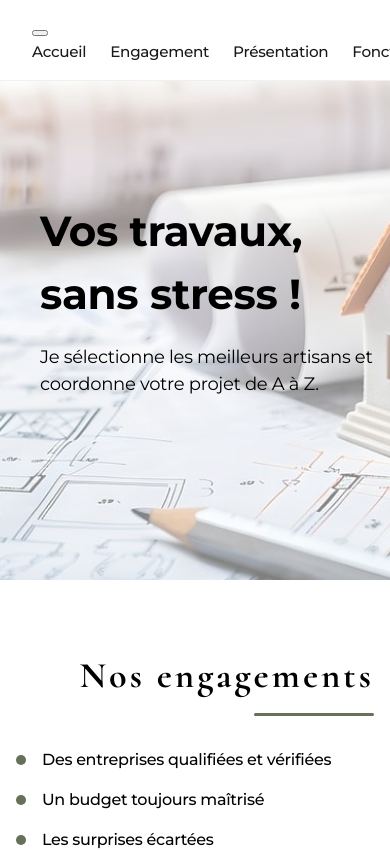
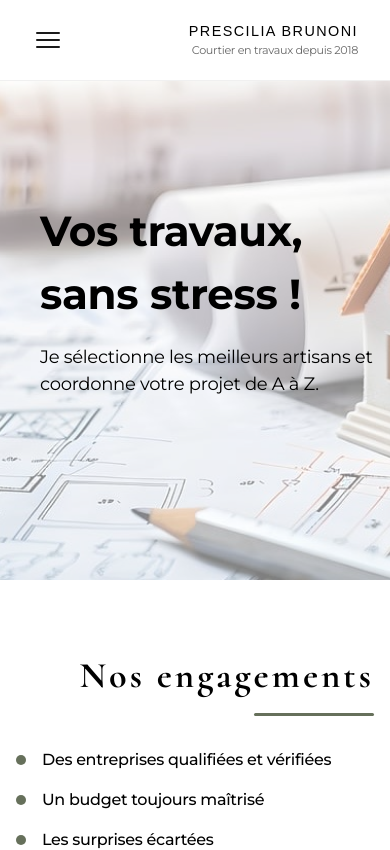
Before and after one commit to marieprn/Prescilia-Brunoni, a React (Vite) app: page / in a window 390 px wide. Shown: the top 850 px of the page. Built offline with nearby package versions, Linux system fonts and the light colour scheme; a web font is replaced by a local one.

Commit message:
MAJ version mobile

```diff
--- a/src/components/presentation.jsx
+++ b/src/components/presentation.jsx
@@ -1,5 +1,5 @@
 import "../styles/presentation.scss";
-import ProfilImg from "../assets/profil.jpg";
+import ProfilImg from "../assets/profil.png";
 
 const Presentation = () => (
   <section className="presentation">
--- a/src/styles/presentation.scss
+++ b/src/styles/presentation.scss
@@ -29,7 +29,7 @@
   display: grid;
   grid-template-columns: 1.6fr 1fr;
   gap: 40px;
-  align-items: start;
+  align-items: center; // au lieu de start
 }
 
 .texte {
@@ -43,12 +43,14 @@
 }
 
 .photo {
-  position: sticky;
-  align-self: start;
+  display: flex;
+  justify-content: center;
+  align-self: center;
 
   img {
     width: 100%;
-    max-width: 360px;
+    max-width: 260px;
+    aspect-ratio: 1 / 1;
     border-radius: 16px;
     object-fit: cover;
     box-shadow: 0 14px 35px rgba(0, 0, 0, 0.12);
@@ -65,14 +67,11 @@
     grid-template-columns: 1fr;
   }
 
-  .photo {
-    position: static;
-
-    img {
-      max-width: 280px;
-      margin: 0 auto;
-      display: block;
-    }
+  .photo img {
+    max-width: 200px;
+    margin: 0 auto;
+    display: block;
+  }
 
     .caption {
       margin: 14px auto 0;
@@ -90,7 +89,7 @@
       }
     }
   }
-}
+
 
 @media (max-width: 600px) {
   .presentation {
--- a/src/styles/topHeader.scss
+++ b/src/styles/topHeader.scss
@@ -7,17 +7,48 @@
   left: 0;
   right: 0;
   z-index: 9999;
-
   height: 80px;
   padding: 0 $espace-l;
-
   display: flex;
   align-items: center;
   gap: 30px;
-
   background: $couleur-fond;
   backdrop-filter: blur(10px);
   border-bottom: 1px solid rgba(0, 0, 0, 0.06);
+}
+
+// === BURGER ===
+.burger {
+  display: none;
+  flex-direction: column;
+  justify-content: center;
+  gap: 5px;
+  background: none;
+  border: none;
+  cursor: pointer;
+  padding: 4px;
+  z-index: 10000;
+
+  span {
+    display: block;
+    width: 24px;
+    height: 2px;
+    background: $couleur-texte;
+    border-radius: 2px;
+    transition: all 0.25s ease;
+    transform-origin: center;
+  }
+
+  // Animation croix
+  &.open span:nth-child(1) {
+    transform: translateY(7px) rotate(45deg);
+  }
+  &.open span:nth-child(2) {
+    opacity: 0;
+  }
+  &.open span:nth-child(3) {
+    transform: translateY(-7px) rotate(-45deg);
+  }
 }
 
 // === MENU ===
@@ -92,14 +123,59 @@ body {
   padding-top: 80px;
 }
 
-// === Responsive ===
+// === RESPONSIVE ===
 @media (max-width: 900px) {
   .headerText {
-    display: none;
+    h1 {
+      font-size: 0.9rem;
+      letter-spacing: 0.1em;
+    }
+
+    p {
+      font-size: 0.7rem;
+    }
+  }
+
+  .burger {
+    display: flex;
   }
 
   .menu-bar ul {
-    overflow-x: auto;
-    white-space: nowrap;
+    display: none;
+    flex-direction: column;
+    align-items: flex-start;
+    gap: 0;
+    position: fixed;
+    top: 80px;
+    left: 0;
+    right: 0;
+    background: $couleur-fond;
+    border-bottom: 1px solid rgba(0, 0, 0, 0.06);
+    padding: $espace-m 0;
+    box-shadow: 0 8px 20px rgba(0, 0, 0, 0.08);
+
+    &.open {
+      display: flex;
+    }
+
+    li {
+      width: 100%;
+    }
+
+    a {
+      display: block;
+      padding: $espace-m $espace-l;
+      font-size: 1rem;
+
+      &::after {
+        display: none;
+      }
+    }
+  }
+
+  .menu-bar li:last-child a {
+    margin: $espace-s $espace-l;
+    display: inline-block;
+    width: auto;
   }
 }
```
